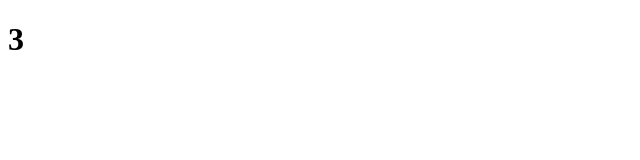
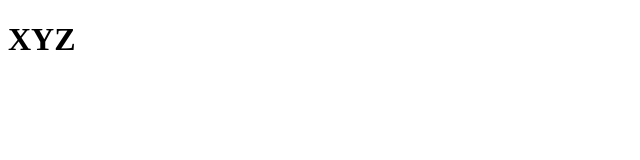
Before and after one commit to bumyoung001/git-practice, a plain HTML site: page index.html in a window 1280 px wide. Shown: the full height of the page, 0-640 px from the left. Drawn offline with Linux system fonts and the light colour scheme.

Commit message:
Update index.html
2

```diff
--- a/index.html
+++ b/index.html
@@ -8,6 +8,6 @@
     <title>Document</title>
 </head>
 <body>
-  <h1>3</h1>
+  <h1>XYZ</h1>
 </body>
 </html>
```
